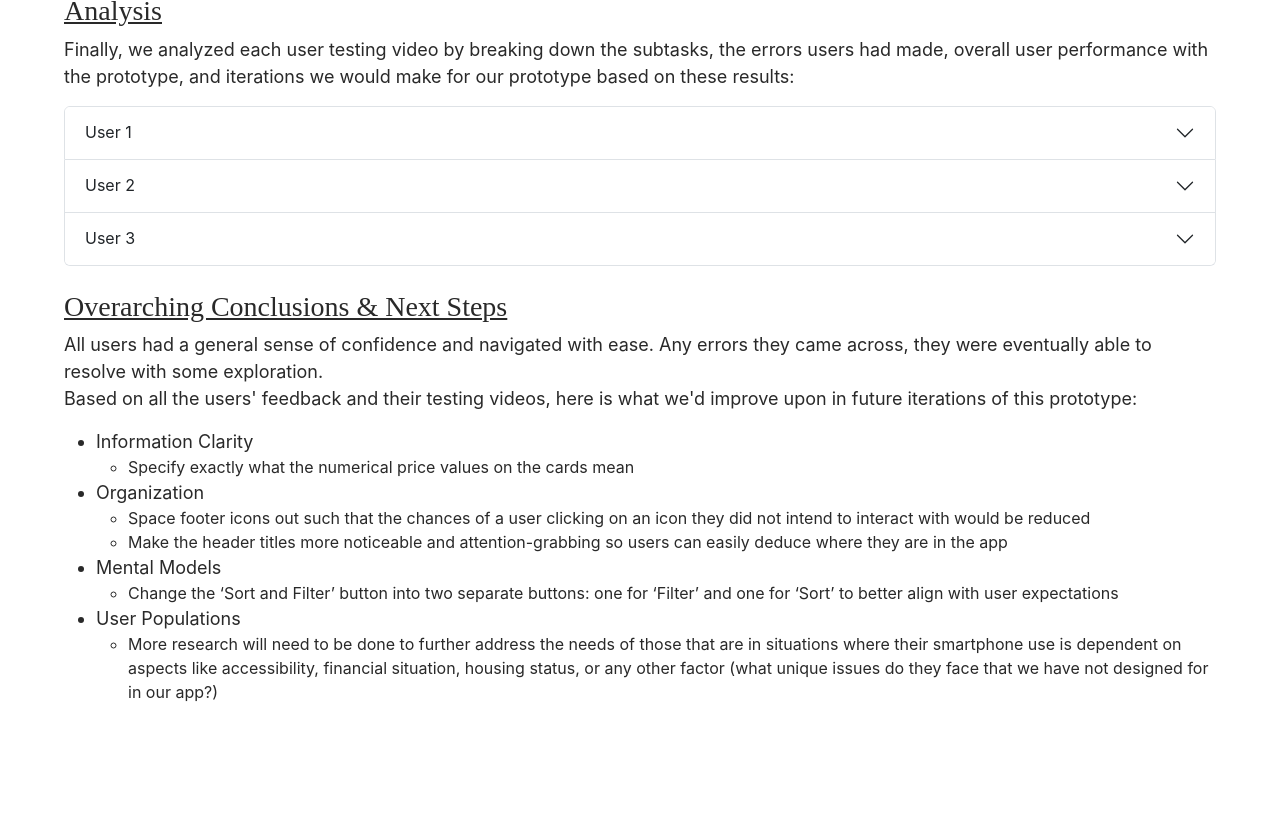
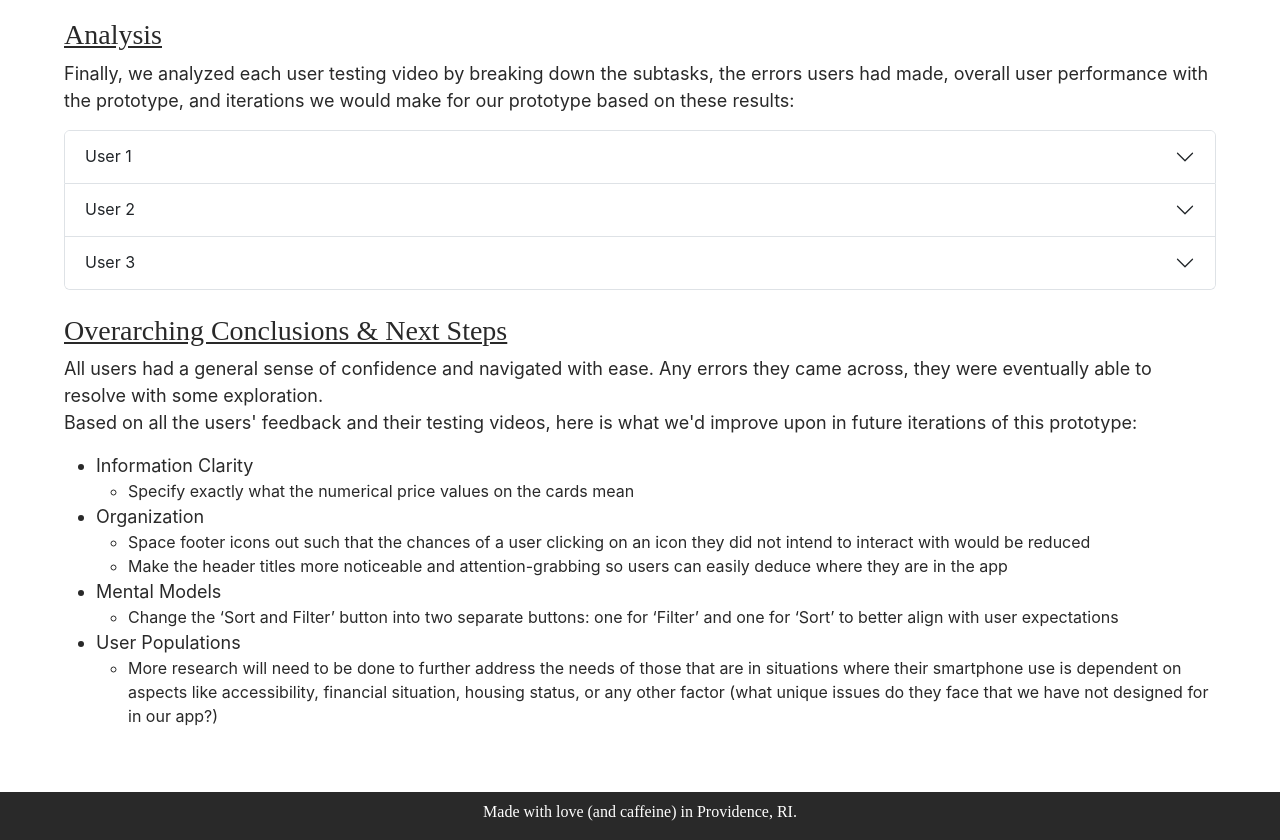
Before and after one commit to suburbiaexe/iterative-design, a plain HTML site: page index.html in a window 1280 px wide. Shown: the part 4725-5565 px from the top of the page. Before the commit the page ends 5493 px from the top, so only its background shows below. Drawn offline with nearby package versions, Linux system fonts and the light colour scheme.

Commit message:
footer, spacing

```diff
--- a/index.html
+++ b/index.html
@@ -144,6 +144,7 @@
                             </div>
                         </div>
                     </p>
+                    <br>
                 <h3 id="dark-subheader"><u>Wireframes</u></h3>
                     <p id="dark-body-tx">
                         After we finished our rough sketches, we incorporated our sketches (overlapping and separate) with additional features we felt were also relevant to Slingshot’s mission into one set of wireframes with 4 different screens: a “Home” page, a “Bills” page, a “Trends” page, and a “Resources” page. <b>You can find our lo-fi prototype <a href="imgs/lofi.png" target="_blank" id="dark-link">here</a>.</b>
@@ -604,6 +605,12 @@
             </div>
         </div>
 
+        <footer id="foot">
+            <p id="foot-tx">
+                Made with love (and caffeine) in Providence, RI.
+            </p>
+        </footer>
+
         <script src="https://cdn.jsdelivr.net/npm/bootstrap@5.2.2/dist/js/bootstrap.bundle.min.js" integrity="sha384-OERcA2EqjJCMA+/3y+gxIOqMEjwtxJY7qPCqsdltbNJuaOe923+mo//f6V8Qbsw3" crossorigin="anonymous"></script>
     </body>
 </html>
--- a/style.css
+++ b/style.css
@@ -178,3 +178,16 @@
     max-width: 100%;
     height: auto;
 }
+
+#foot {
+    display: flex;
+    justify-content: center;
+    background-color: var(--primary-color);
+    padding-top: 0.5em;
+}
+
+#foot-tx {
+    font-family: var(--primary-font), serif;
+    text-align: center;
+    color: var(--secondary-color);
+}
```
